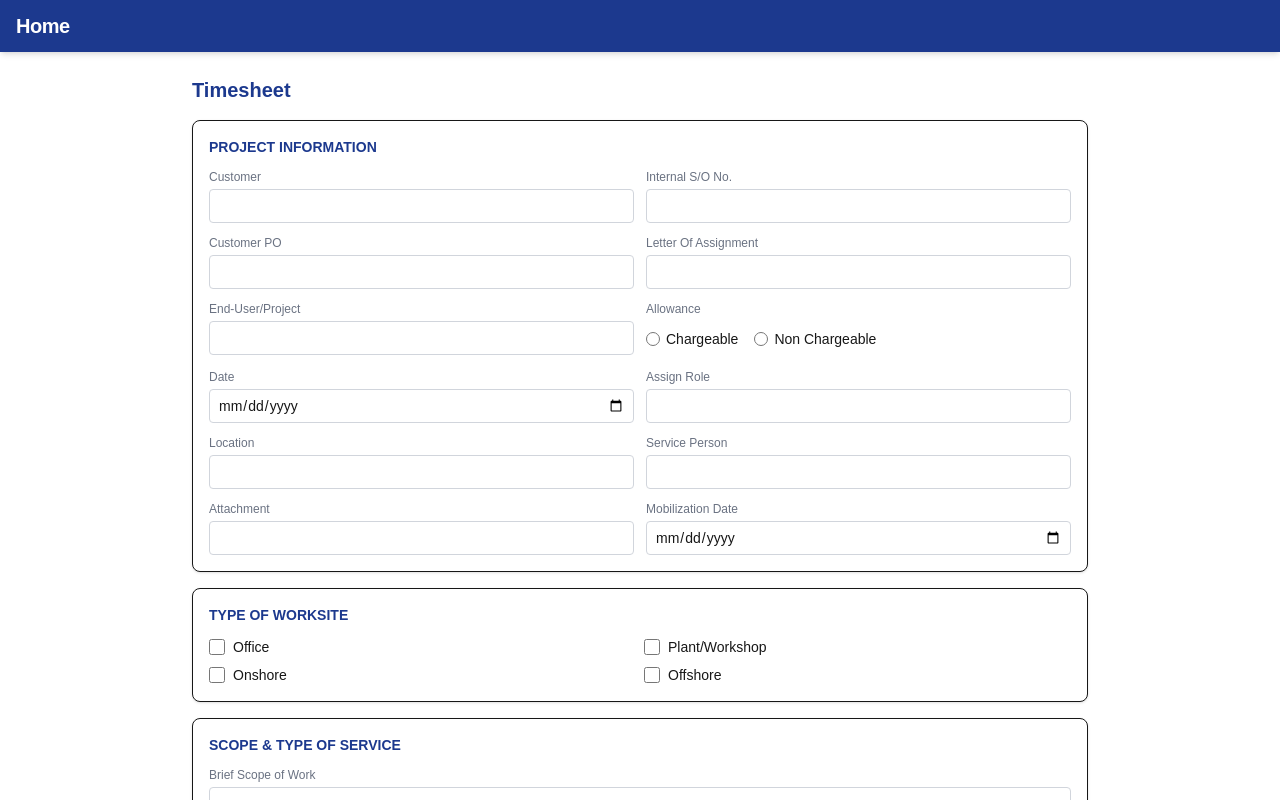
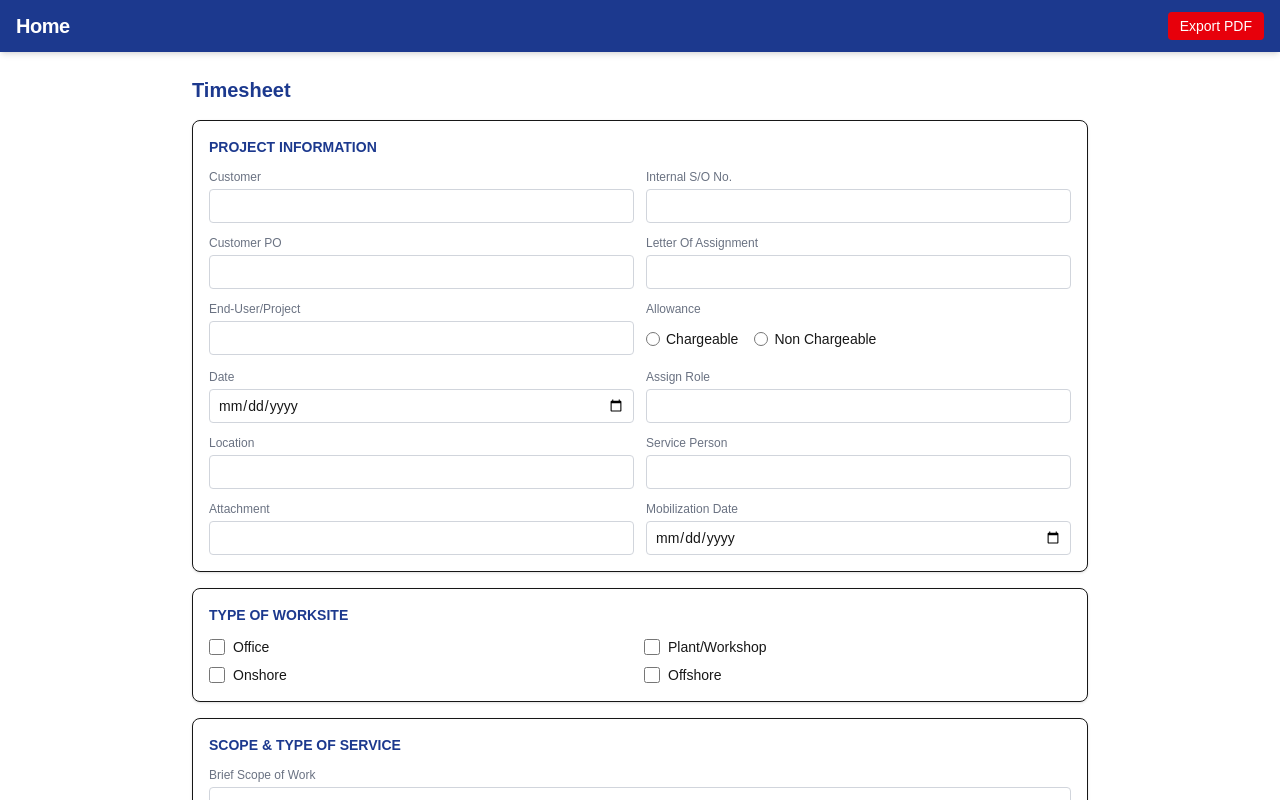
Before and after one commit to iksanfn1094/valve-report, a Next.js app: page /timesheet/new in a window 1280 px wide. Shown: the top 800 px of the page. Built offline with nearby package versions, Linux system fonts and the light colour scheme.

Commit message:
fix: Timesheet date empty string → null, Export PDF di navbar halaman timesheet

```diff
--- a/app/header.tsx
+++ b/app/header.tsx
@@ -2,16 +2,24 @@
 
 import { useState, useEffect } from 'react'
 import Link from 'next/link'
+import { usePathname } from 'next/navigation'
 
 export default function Header() {
   const [hasActions, setHasActions] = useState(false)
+  const [hasTsActions, setHasTsActions] = useState(false)
+  const pathname = usePathname()
 
   useEffect(() => {
-    const check = () => setHasActions(!!window.__reportActions)
+    const check = () => {
+      setHasActions(!!window.__reportActions)
+      setHasTsActions(!!window.__timesheetActions)
+    }
     check()
     const interval = setInterval(check, 500)
     return () => clearInterval(interval)
   }, [])
+
+  const isTimesheetPage = pathname.startsWith('/timesheet/')
 
   return (
     <header className="bg-blue-900 text-white shadow-md">
@@ -38,6 +46,14 @@ export default function Header() {
               </button>
             </>
           )}
+          {hasTsActions && isTimesheetPage && (
+            <button
+              onClick={() => window.__timesheetActions?.exportPDF()}
+              className="bg-red-600 text-white px-3 py-1 rounded text-sm hover:bg-red-700 transition"
+            >
+              Export PDF
+            </button>
+          )}
         </nav>
       </div>
     </header>
--- a/app/timesheet/[id]/page.tsx
+++ b/app/timesheet/[id]/page.tsx
@@ -105,6 +105,9 @@ export default function TimesheetDetailPage({ params }: { params: Promise<{ id:
     setSaving(true)
     const payload = { ...ts }
     delete (payload as Record<string, unknown>).id
+    for (const k of ['assign_date', 'mobilization_date', 'demobilization_date']) {
+      if ((payload as unknown as Record<string, string>)[k] === '') (payload as unknown as Record<string, string | null>)[k] = null
+    }
 
     let id = tsId
     if (id) {
@@ -134,6 +137,13 @@ export default function TimesheetDetailPage({ params }: { params: Promise<{ id:
     setSaving(false)
     alert('Tersimpan!')
   }
+
+  useEffect(() => {
+    window.__timesheetActions = {
+      exportPDF: () => exportTimesheetPDF(ts, entries),
+    }
+    return () => { delete window.__timesheetActions }
+  }, [ts, entries])
 
   if (loading) return <p className="text-gray-500 py-10 text-center">Loading...</p>
 
--- a/app/timesheet/new/page.tsx
+++ b/app/timesheet/new/page.tsx
@@ -1,6 +1,6 @@
 'use client'
 
-import { useState } from 'react'
+import { useState, useEffect } from 'react'
 import { supabase } from '@/lib/supabase'
 import { exportTimesheetPDF } from '@/lib/export-timesheet-pdf'
 
@@ -87,6 +87,10 @@ export default function TimesheetPage() {
     setSaving(true)
     const payload = { ...ts }
     delete (payload as Record<string, unknown>).id
+    // Convert empty date strings to null
+    for (const k of ['assign_date', 'mobilization_date', 'demobilization_date']) {
+      if ((payload as unknown as Record<string, string>)[k] === '') (payload as unknown as Record<string, string | null>)[k] = null
+    }
 
     let id = tsId
     if (id) {
@@ -118,6 +122,13 @@ export default function TimesheetPage() {
     setSaving(false)
     alert('Tersimpan!')
   }
+
+  useEffect(() => {
+    window.__timesheetActions = {
+      exportPDF: () => exportTimesheetPDF(ts, entries),
+    }
+    return () => { delete window.__timesheetActions }
+  }, [ts, entries])
 
   if (loading) return <p className="text-gray-500 py-10 text-center">Loading...</p>
 
--- a/lib/report-actions.ts
+++ b/lib/report-actions.ts
@@ -3,8 +3,13 @@ export type ReportActions = {
   exportExcel: () => void
 }
 
+export type TimesheetActions = {
+  exportPDF: () => void
+}
+
 declare global {
   interface Window {
     __reportActions?: ReportActions
+    __timesheetActions?: TimesheetActions
   }
 }
```
